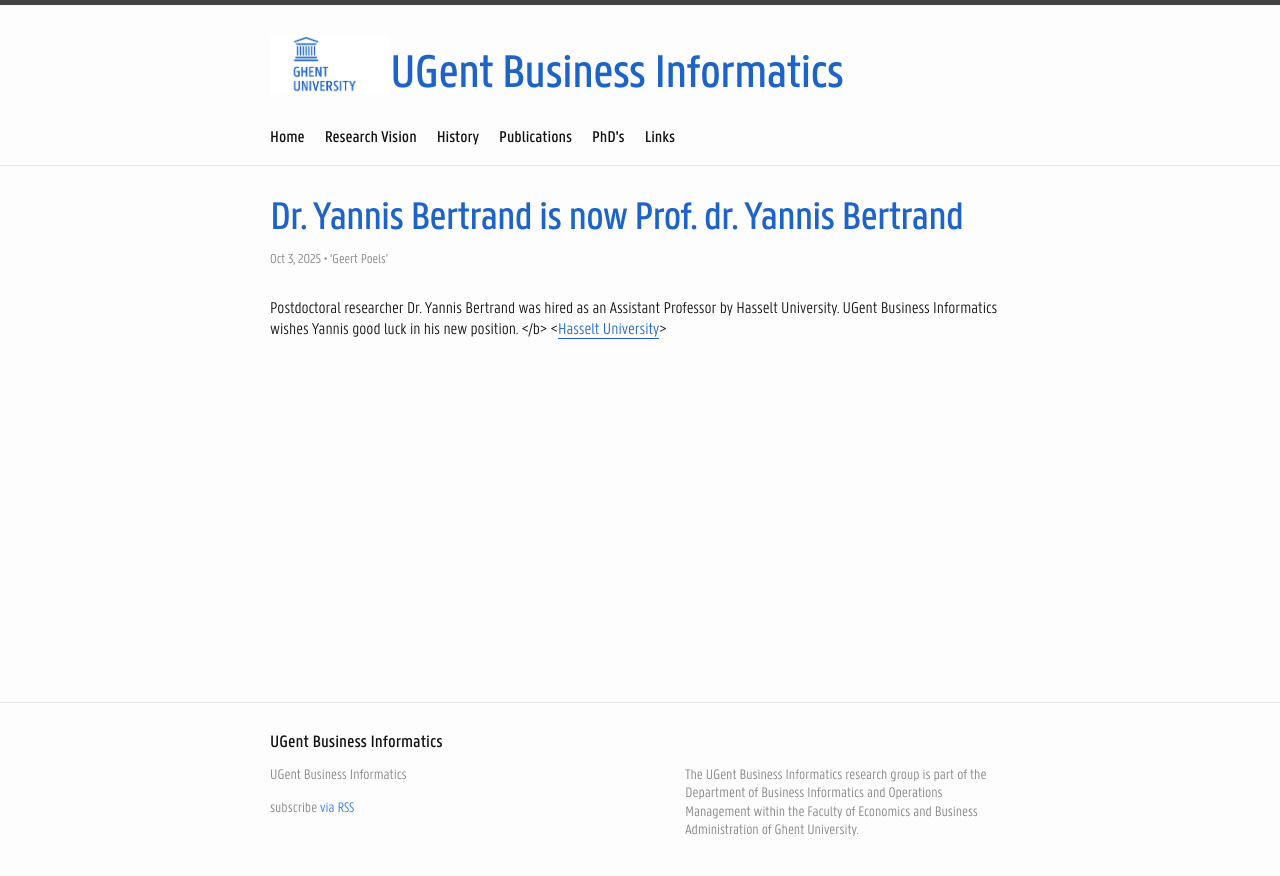
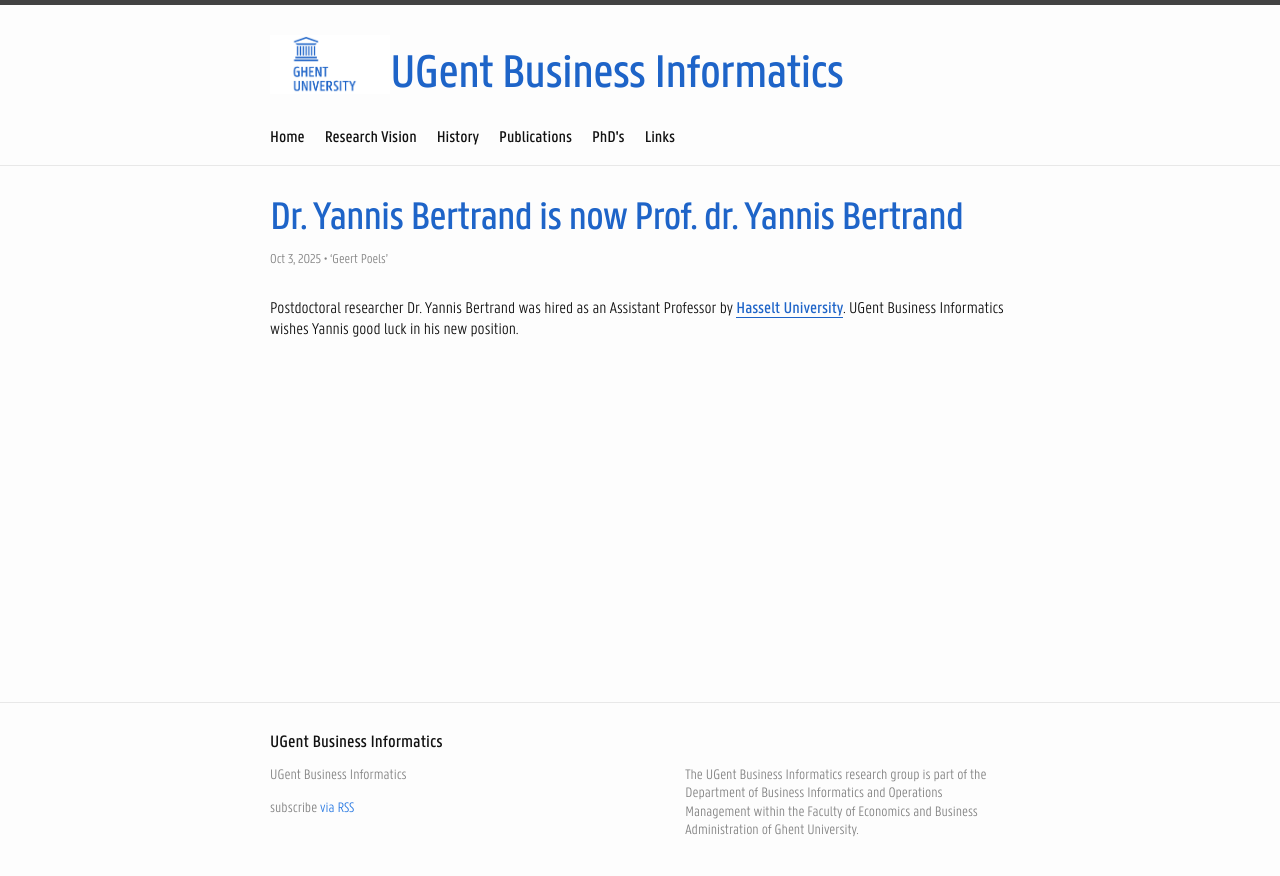
Before and after one commit to UGent-BusinessInformatics/ugent-businessinformatics.github.io, a Jekyll site: the page built from _posts/2025-10-01-YannisBertrandToUHasselt.markdown, in a window 1280 px wide. Shown: the top 876 px of the page. Built offline with Jekyll 4.4.1, drawn with Linux system fonts in a browser that asks for light colours.

Commit message:
Update 2025-10-01-YannisBertrandToUHasselt.markdown

```diff
--- a/_posts/2025-10-01-YannisBertrandToUHasselt.markdown
+++ b/_posts/2025-10-01-YannisBertrandToUHasselt.markdown
@@ -6,7 +6,7 @@
 excerpt_separator: <!--more-->
 layout: post
 ---
-Postdoctoral researcher Dr. Yannis Bertrand was hired as an Assistant Professor by Hasselt University.
+Postdoctoral researcher Dr. Yannis Bertrand was hired as an Assistant Professor by [<b>Hasselt University</b>](https://www.linkedin.com/posts/yannis-bertrand-144511220_im-happy-to-share-that-im-starting-a-new-activity-7379147784672956416-lU6o?utm_source=share&utm_medium=member_desktop&rcm=ACoAAEWdyy0BVsCeCF8UmhPO5mYOEIiu9-mGiGg).
 UGent Business Informatics wishes Yannis good luck in his new position.
-</b> <[Hasselt University](https://www.linkedin.com/posts/yannis-bertrand-144511220_im-happy-to-share-that-im-starting-a-new-activity-7379147784672956416-lU6o?utm_source=share&utm_medium=member_desktop&rcm=ACoAAEWdyy0BVsCeCF8UmhPO5mYOEIiu9-mGiGg)>
+
 <!--more-->
```
